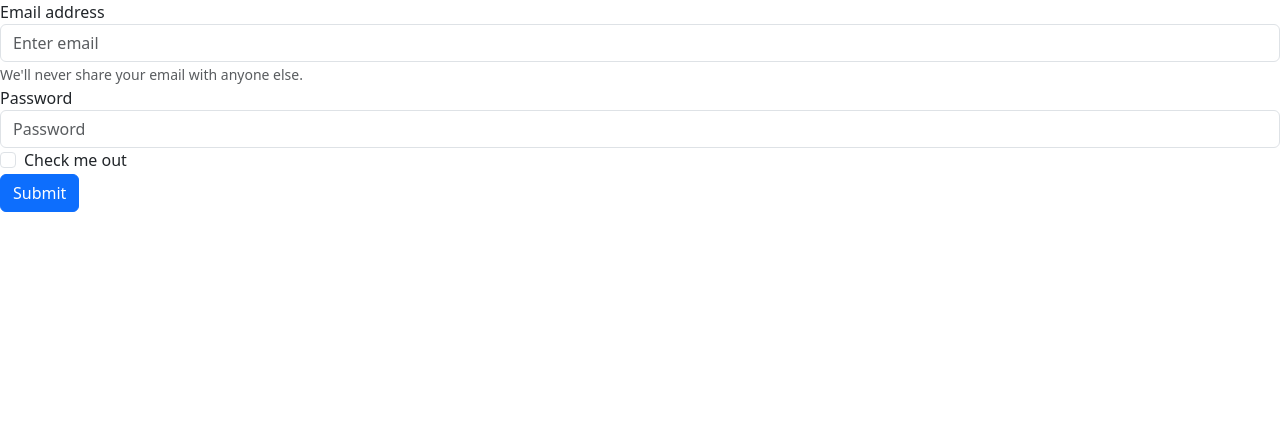
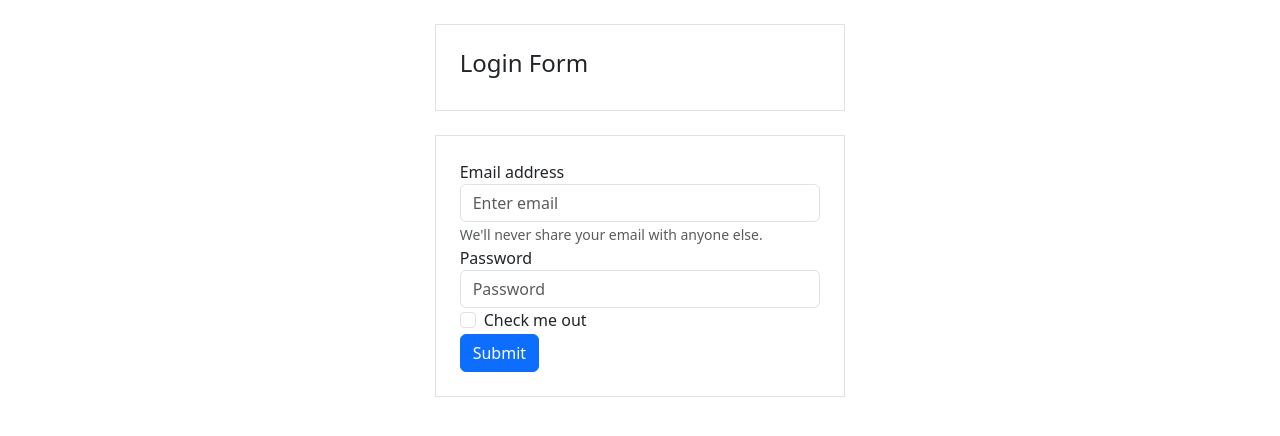
Before and after one commit to mihir-vora/git_task_1, a plain HTML site: page index.html in a window 1280 px wide. Drawn offline with nearby package versions, Linux system fonts and the light colour scheme.

Commit message:
add the form of header

```diff
--- a/index.html
+++ b/index.html
@@ -1,3 +1,5 @@
+<!-- Login form  -->
+
 <!DOCTYPE html>
 <html>
 <head>
@@ -7,7 +9,14 @@
   <link href="https://cdn.jsdelivr.net/npm/bootstrap@5.3.0-alpha1/dist/css/bootstrap.min.css" rel="stylesheet" integrity="sha384-GLhlTQ8iRABdZLl6O3oVMWSktQOp6b7In1Zl3/Jr59b6EGGoI1aFkw7cmDA6j6gD" crossorigin="anonymous">
 </head>
 <body>
-	<form>
+  <div class="row  m-4 justify-content-center">
+    <div class="col-md-4 p-4 border">
+      <h4>Login Form</h4>
+    </div>
+  </div>
+	<form >
+    <div class="row  m-4 justify-content-center">
+      <div class="col-md-4 p-4 border">
           <div class="form-group">
             <label for="exampleInputEmail1">Email address</label>
             <input type="email" class="form-control" id="exampleInputEmail1" aria-describedby="emailHelp" placeholder="Enter email">
@@ -22,6 +31,9 @@
             <label class="form-check-label" for="exampleCheck1">Check me out</label>
           </div>
           <button type="submit" class="btn btn-primary">Submit</button>
+      </div>
+    </div>
   </form>
+
 </body>
 </html>
```
Lines whose indentation alone changed are shown as unchanged.
